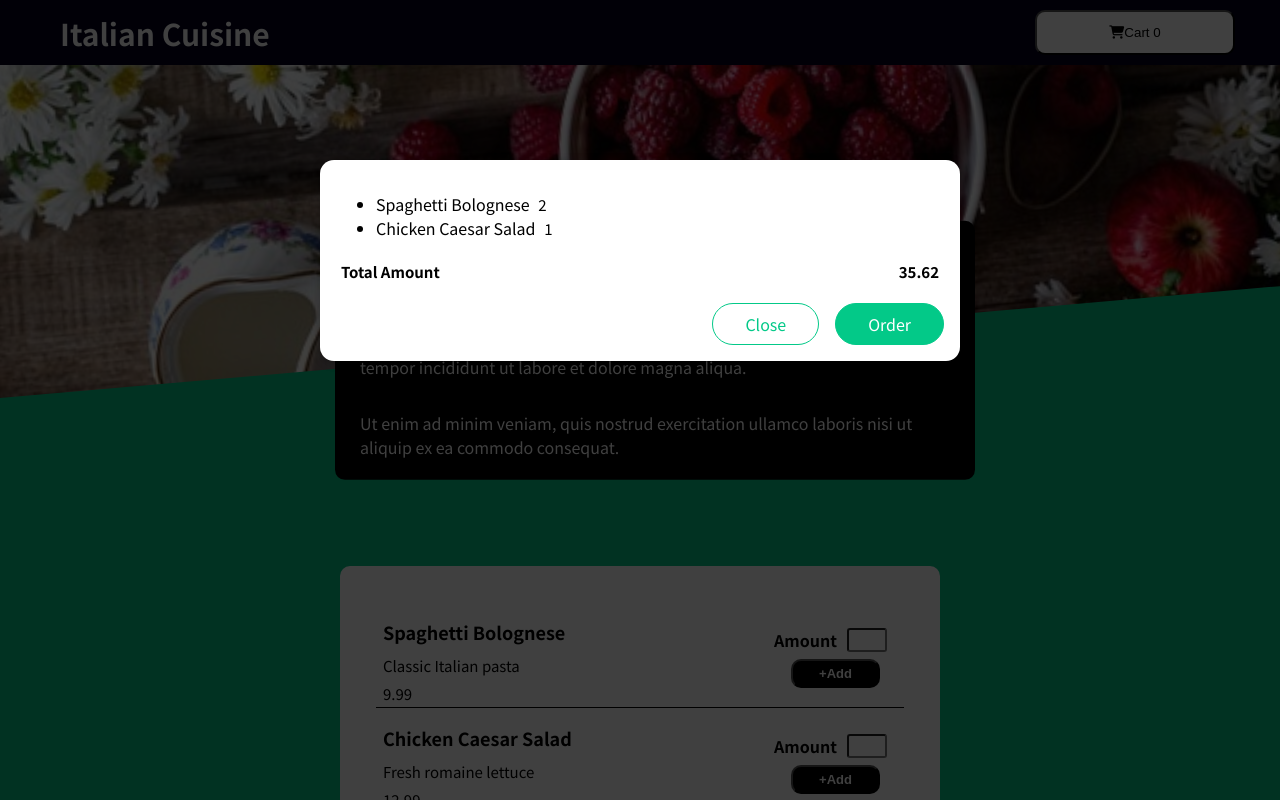
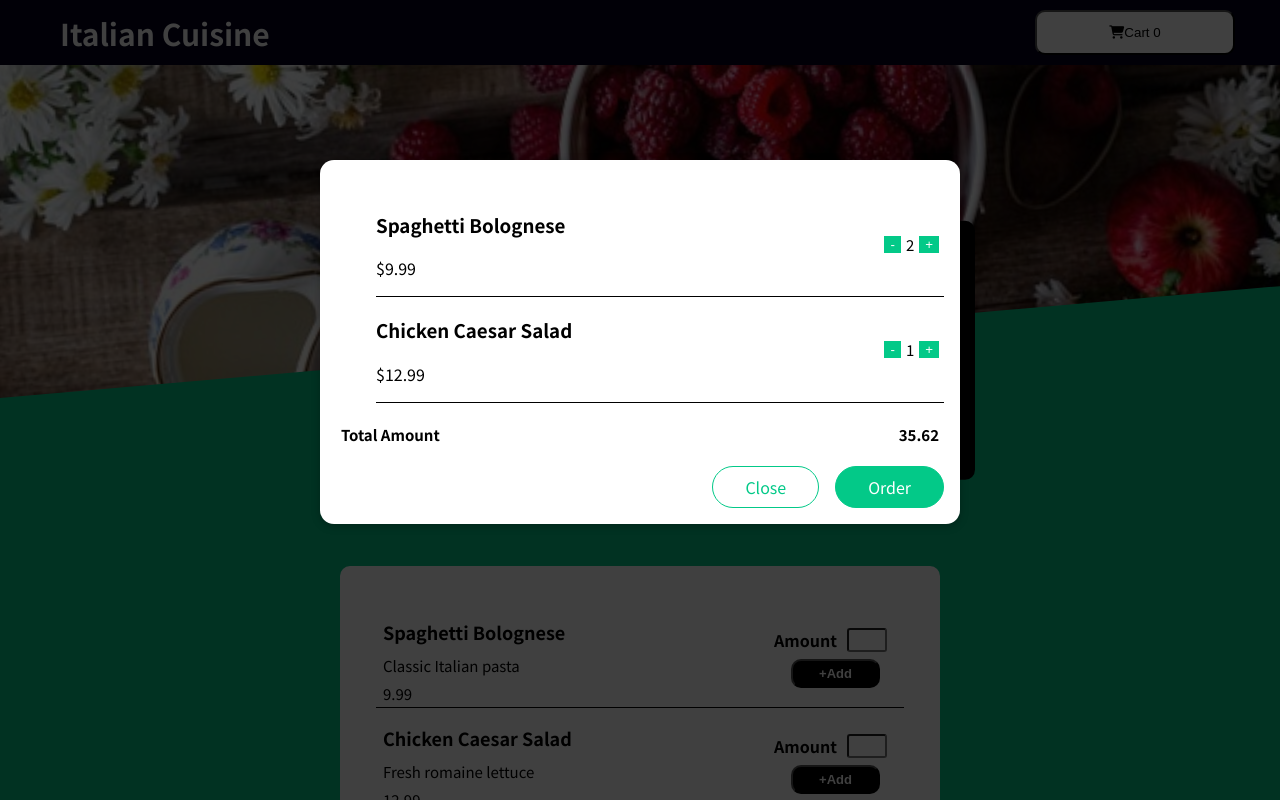
Before and after one commit to roshinys/reactRestaurantApp, a React (Create React App) app: page / in a window 1280 px wide. Both pictures are taken after a click on the button "Cart 0". Shown: the top 800 px of the page. Built offline with nearby package versions, Linux system fonts and the light colour scheme.

Commit message:
added cart handler functionality

```diff
--- a/src/components/Cart/Cart.js
+++ b/src/components/Cart/Cart.js
@@ -1,40 +1,13 @@
-import React, { useContext } from "react";
-import styles from "./Cart.module.css";
+import React from "react";
 import Modal from "../UI/Modal/Modal";
-import CartContext from "../../store/cart-context";
+import CartItems from "./CartItems";
+import CartSummary from "./CartSummary";
 
 function Cart() {
-  const ctx = useContext(CartContext);
-
-  const cartCloseHandler = () => {
-    ctx.closeCart();
-  };
-
-  const cartItems = (
-    <ul>
-      {ctx.cartItems.map((cart) => {
-        return (
-          <li key={cart.id}>
-            {cart.title} <span>{cart.quantity}</span>
-          </li>
-        );
-      })}
-    </ul>
-  );
-
   return (
     <Modal>
-      {cartItems}
-      <div className={styles.total}>
-        <span>Total Amount</span>
-        <span>35.62</span>
-      </div>
-      <div className={styles.actions}>
-        <button className={styles.closeCart} onClick={cartCloseHandler}>
-          Close
-        </button>
-        <button className={styles.orderCart}>Order</button>
-      </div>
+      <CartItems />
+      <CartSummary />
     </Modal>
   );
 }
--- /dev/null
+++ b/src/components/Cart/CartItems.js
@@ -0,0 +1,17 @@
+import React, { useContext } from "react";
+import CartContext from "../../store/cart-context";
+import CartSingleItem from "./CartSingleItem";
+
+function CartItems() {
+  const ctx = useContext(CartContext);
+
+  return (
+    <ul>
+      {ctx.cartItems.map((cart) => {
+        return <CartSingleItem cart={cart} key={cart.id} />;
+      })}
+    </ul>
+  );
+}
+
+export default CartItems;
--- /dev/null
+++ b/src/components/Cart/CartSingleItem.js
@@ -0,0 +1,45 @@
+import React, { useContext, useState } from "react";
+import styles from "./CartSingleItem.module.css";
+import CartContext from "../../store/cart-context";
+
+function CartSingleItem(props) {
+  const [quantity, setQuantity] = useState(props.cart.quantity);
+  const cartCtx = useContext(CartContext);
+
+  const addQuantityHandler = () => {
+    setQuantity((prevState) => {
+      return prevState + 1;
+    });
+    cartCtx.changeQuantity(quantity + 1, props.cart.id);
+  };
+
+  const removeQuantityHandler = () => {
+    if (quantity <= 1) {
+      alert("Do you want delete the item?");
+      cartCtx.removeCartItem(props.cart.id);
+      return;
+    }
+    setQuantity((prevState) => {
+      return prevState - 1;
+    });
+    cartCtx.changeQuantity(quantity - 1, props.cart.id);
+  };
+
+  return (
+    <>
+      <li id={props.cart.id} className={styles.listcart}>
+        <div className={styles.title}>
+          <h3>{props.cart.title}</h3>
+          <p>${props.cart.price}</p>
+        </div>
+        <div className={styles.cartactions}>
+          <button onClick={removeQuantityHandler}>-</button>
+          <span>{quantity}</span>
+          <button onClick={addQuantityHandler}>+</button>
+        </div>
+      </li>
+    </>
+  );
+}
+
+export default CartSingleItem;
--- /dev/null
+++ b/src/components/Cart/CartSingleItem.module.css
@@ -0,0 +1,24 @@
+.listcart {
+  list-style: none;
+  display: flex;
+  justify-content: space-between;
+  align-items: center;
+  border-bottom: 1px solid black;
+}
+
+.cartactions {
+  display: flex;
+  justify-content: center;
+  align-items: center;
+  height: 25px;
+  padding: 5px;
+}
+
+.cartactions button {
+  background-color: #03c988;
+  color: white;
+  border: none;
+  display: flex;
+  align-items: center;
+  justify-content: center;
+}
--- /dev/null
+++ b/src/components/Cart/CartSummary.js
@@ -0,0 +1,28 @@
+import React, { useContext } from "react";
+import styles from "./Cart.module.css";
+import CartContext from "../../store/cart-context";
+
+function CartSummary() {
+  const ctx = useContext(CartContext);
+
+  const cartCloseHandler = () => {
+    ctx.closeCart();
+  };
+
+  return (
+    <>
+      <div className={styles.total}>
+        <span>Total Amount</span>
+        <span>35.62</span>
+      </div>
+      <div className={styles.actions}>
+        <button className={styles.closeCart} onClick={cartCloseHandler}>
+          Close
+        </button>
+        <button className={styles.orderCart}>Order</button>
+      </div>
+    </>
+  );
+}
+
+export default CartSummary;
--- a/src/store/cart-context.js
+++ b/src/store/cart-context.js
@@ -22,6 +22,7 @@ const CartContext = React.createContext({
   cartItems: DUMMY_CART,
   addCartItem: (amount, cartItem) => {},
   removeCartItem: (id) => {},
+  changeQuantity: (quantity, cartItem) => {},
 });
 
 export const CartContextProvider = (props) => {
@@ -36,6 +37,7 @@ export const CartContextProvider = (props) => {
   };
 
   const addCartItemHandler = (amount, cartItem) => {
+    console.log(amount);
     setCartItems((prevState) => {
       const oldCart = [...prevState];
       const existingCart = oldCart.find((cart) => cart.id === cartItem.id);
@@ -51,13 +53,35 @@ export const CartContextProvider = (props) => {
         id: cartItem.id,
         title: cartItem.title,
         price: cartItem.price,
-        quantity: amount,
+        quantity: parseInt(amount),
       };
       return [...oldCart, newCart];
     });
   };
 
-  const removeCartItemHandler = (cartItem) => {};
+  const changeQuantityHandler = (newquantity, id) => {
+    setCartItems((prevState) => {
+      const oldCart = [...prevState];
+      return oldCart.map((cart) => {
+        if (cart.id === id) {
+          return {
+            ...cart,
+            quantity: parseInt(newquantity),
+          };
+        }
+        return cart;
+      });
+    });
+  };
+
+  const removeCartItemHandler = (id) => {
+    setCartItems((prevState) => {
+      const updatedCartItems = [...prevState];
+      return updatedCartItems.filter((cart) => {
+        return cart.id !== id;
+      });
+    });
+  };
 
   return (
     <CartContext.Provider
@@ -68,6 +92,7 @@ export const CartContextProvider = (props) => {
         cartItems: cartItems,
         addCartItem: addCartItemHandler,
         removeCartItem: removeCartItemHandler,
+        changeQuantity: changeQuantityHandler,
       }}
     >
       {props.children}
```
